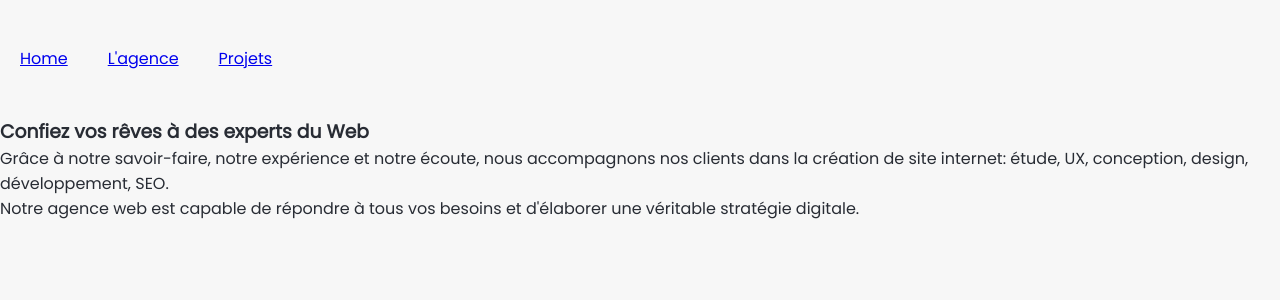
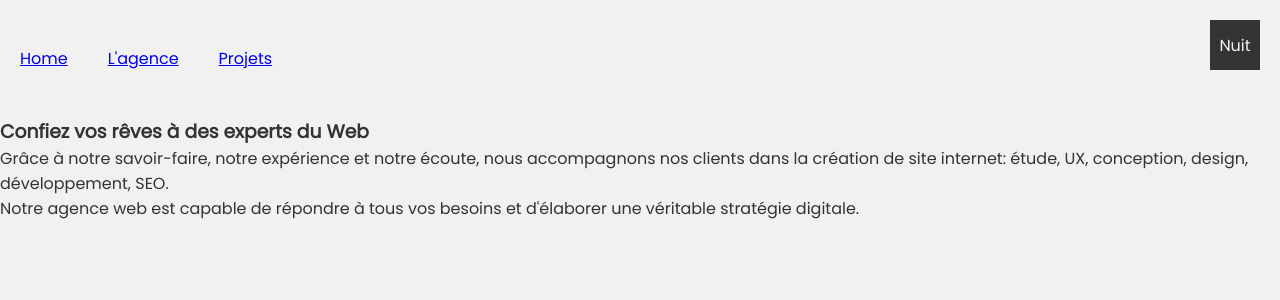
Before and after one commit to zaratan/LN_THP-Next-ln_Websitic, a React (Create React App) app: page / in a window 1280 px wide. Shown: the top 300 px of the page. Built offline with nearby package versions, Linux system fonts and the light colour scheme.

Commit message:
Addition of a context and a button in order to choose light or dark theme.

```diff
--- a/src/App.js
+++ b/src/App.js
@@ -1,15 +1,20 @@
-import React from 'react';
+import React, { useContext } from 'react';
 import { BrowserRouter as Router, Switch, Route } from 'react-router-dom';
+import { ThemeContext } from 'contexts/ThemeContext';
 import Navbar from 'components/Navbar';
+import BtnToggle from 'components/BtnToggle';
 import Home from 'pages/Home';
 import About from 'pages/About';
 import Works from 'pages/Works';
 
 function App() {
+  const {theme} = useContext(ThemeContext);
+
   return (
-    <div className="App">
+    <div className={theme ? 'App light' : 'App dark'}>
       <Router>
         <Navbar />
+        <BtnToggle />
         <main>
           <Switch>
             <Route path="/" exact>
--- /dev/null
+++ b/src/components/BtnToggle/BtnToggle.css
@@ -0,0 +1,26 @@
+.btn-toggle {
+  position: fixed;
+  top: 20px;
+  right: 20px;
+  width: 50px;
+  height: 50px;
+  background: #333;
+  border: 1px solid #333;
+  color: #f1f1f1;
+  broder-radius: 50%;
+  display: flex;
+  justify-content: center;
+  align-items: center;
+  cursor: pointer;
+  transition: all 0.2s ease-in-out;
+}
+
+.btn-toggle.themeLight {
+  background: #333;
+  color: #f1f1f1;
+}
+
+.btn-toggle.themeDark {
+  background: #f1f1f1;
+  color: #333;
+}
--- /dev/null
+++ b/src/components/BtnToggle/index.jsx
@@ -0,0 +1,18 @@
+import React, { useContext } from 'react';
+import './BtnToggle.css';
+import { ThemeContext } from '../../contexts/ThemeContext';
+
+export default function BtnToggle() {
+  const {toggleTheme, theme} = useContext(ThemeContext);
+
+  return (
+    <div
+      onClick={toggleTheme}
+      className={theme
+        ? 'btn-toggle themeLight'
+        : 'btn-toggle themeDark'
+      }>
+      {theme ? "Nuit" : "Jour"}
+    </div>
+  );
+};
--- /dev/null
+++ b/src/contexts/ThemeContext.js
@@ -0,0 +1,19 @@
+import React, { createContext, useState } from 'react';
+
+export const ThemeContext = createContext();
+
+const ThemeContextProvider = (props) => {
+  const [theme, setTheme] = useState(true);
+
+  const toggleTheme = () => {
+    setTheme(!theme);
+  }
+
+  return (
+    <ThemeContext.Provider value={{theme, toggleTheme}}>
+      {props.children}
+    </ThemeContext.Provider>
+  );
+};
+
+export default ThemeContextProvider;
--- a/src/index.js
+++ b/src/index.js
@@ -2,10 +2,13 @@ import React from 'react';
 import ReactDOM from 'react-dom';
 import './styles/index.scss';
 import App from './App';
+import ThemeContextProvider from 'contexts/ThemeContext';
 
 ReactDOM.render(
   <React.StrictMode>
-    <App />
+    <ThemeContextProvider>
+      <App />
+    </ThemeContextProvider>
   </React.StrictMode>,
   document.getElementById('root')
 );
--- a/src/styles/_settings.scss
+++ b/src/styles/_settings.scss
@@ -3,8 +3,8 @@
 $font-1: "Poppins", sans-serif;
 
 $color-1: #61dafb;
-$color-2: #f7f7f7;
-$color-3: #282c34;
+$color-2: #f1f1f1;
+$color-3: #333;
 $color-4: rgb(32, 35, 42);
 
 * {
@@ -18,6 +18,7 @@ body {
   font-family: $font-1;
   color: $color-3;
   background-color: $color-2;
+  transition: all 0.2s ease-in-out;
 }
 li {
   list-style-type: none;
@@ -28,3 +29,11 @@ li {
 li:visited {
   color: $color-3;
 }
+.App.dark {
+  color: $color-2;
+  background-color: $color-3;
+}
+.App.light {
+  color: $color-3;
+  background-color: $color-2;
+}
```
